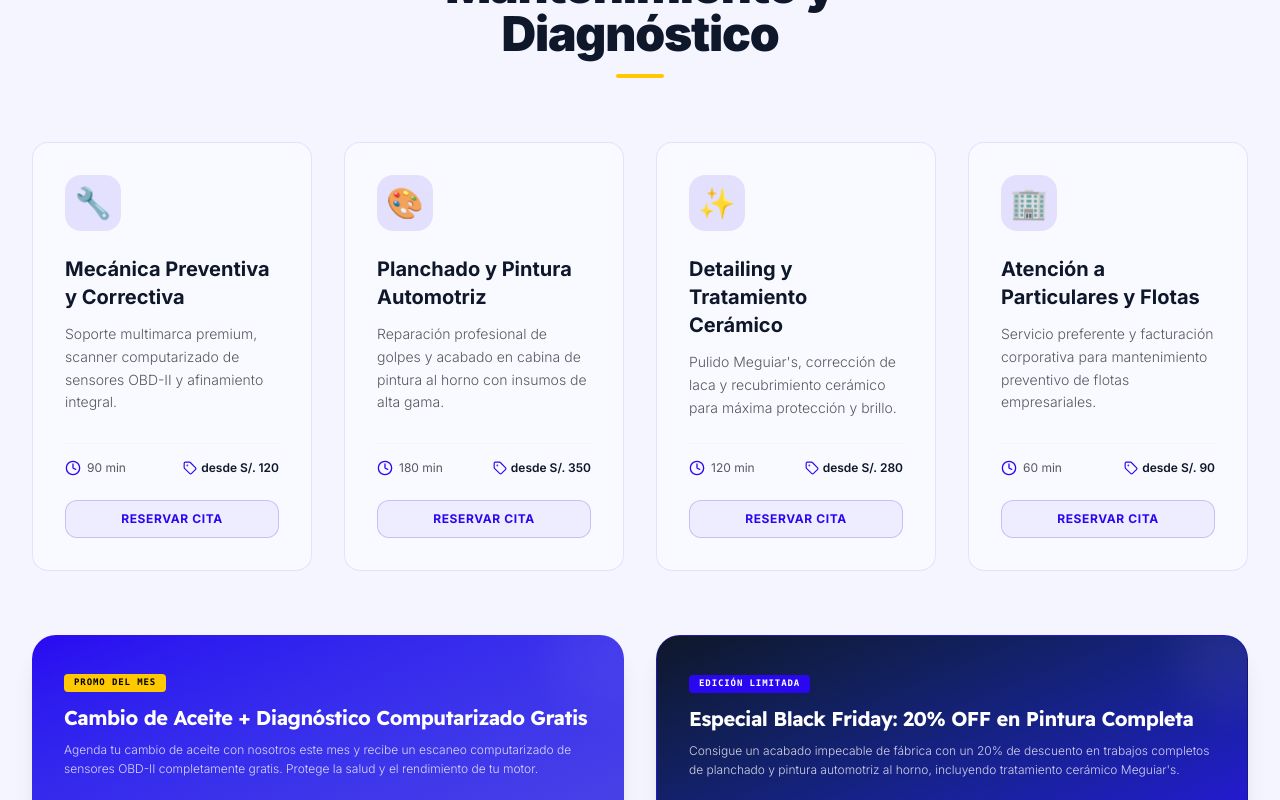
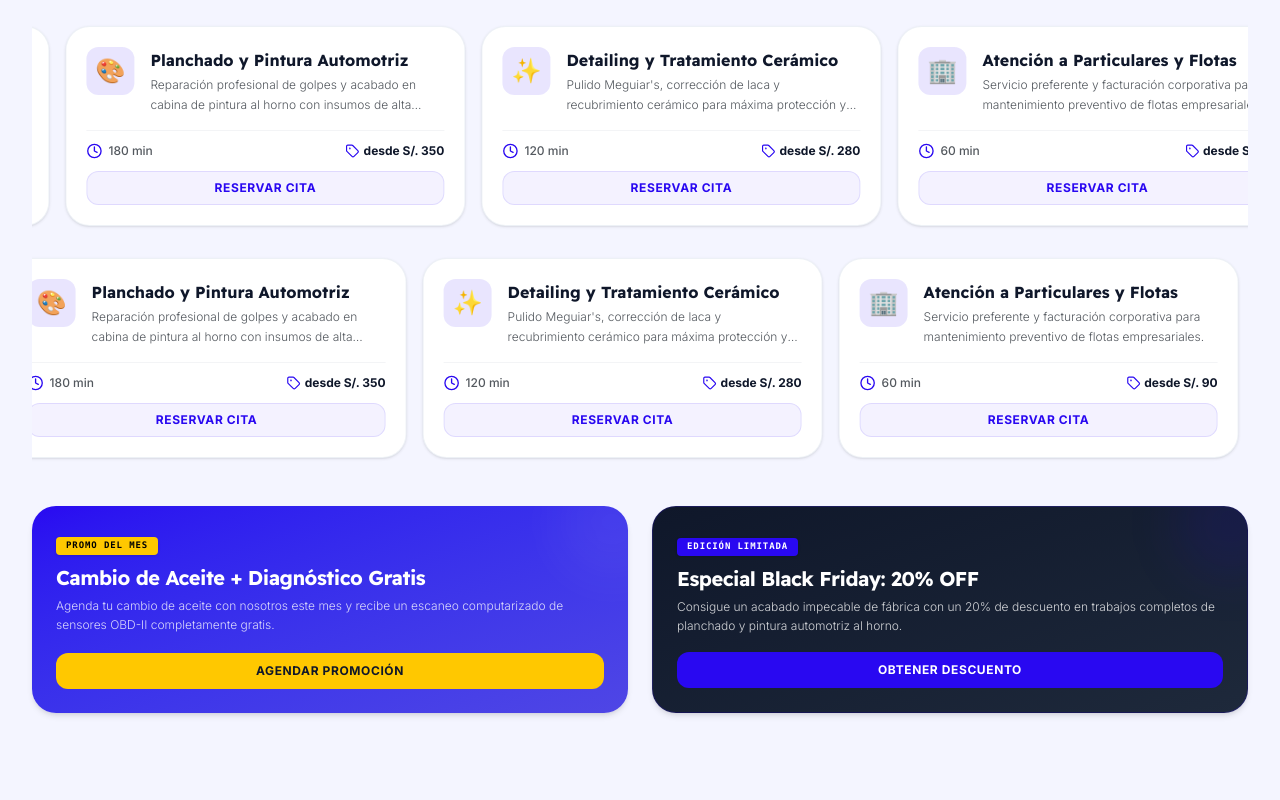
Before and after one commit to em3rc0dTh/VtkALL-Demo-Pack1_Gallo, a Next.js app in the folder frontend/: page / in a window 1280 px wide. Shown: the part 1540-2340 px from the top of the page. Built offline with nearby package versions, Linux system fonts and the light colour scheme; no server answers.

Commit message:
[Eduardo] New services and change footer

```diff
--- a/frontend/components/landing/Servicios.js
+++ b/frontend/components/landing/Servicios.js
@@ -1,43 +1,72 @@
-'use client';
+"use client";
 
-import { motion } from 'framer-motion';
-import { Clock, Tag } from 'lucide-react';
+import { useState } from "react";
+import { motion } from "framer-motion";
+import { Clock, Tag } from "lucide-react";
 
 export default function Servicios({ servicios = [], onOpenChat }) {
-  // Servicios por defecto por si no cargó la API aún
+  const [isPaused, setIsPaused] = useState(false);
+
   const defaultServicios = [
-    { nombre: 'Mecánica Preventiva y Correctiva', descripcion: 'Soporte multimarca premium, scanner computarizado de sensores OBD-II y afinamiento integral.', duracion_minutos: 90, precio_base: 120, icono: '🔧' },
-    { nombre: 'Planchado y Pintura Automotriz', descripcion: 'Reparación profesional de golpes y acabado en cabina de pintura al horno con insumos de alta gama.', duracion_minutos: 180, precio_base: 350, icono: '🎨' },
-    { nombre: 'Detailing y Tratamiento Cerámico', descripcion: 'Pulido Meguiar\'s, corrección de laca y recubrimiento cerámico para máxima protección y brillo.', duracion_minutos: 120, precio_base: 280, icono: '✨' },
-    { nombre: 'Atención a Particulares y Flotas', descripcion: 'Servicio preferente y facturación corporativa para mantenimiento preventivo de flotas empresariales.', duracion_minutos: 60, precio_base: 90, icono: '🏢' }
+    {
+      nombre: "Mecánica Preventiva y Correctiva",
+      descripcion: "Soporte multimarca premium, scanner computarizado de sensores OBD-II y afinamiento integral.",
+      duracion_minutos: 90,
+      precio_base: 120,
+      icono: "🔧",
+    },
+    {
+      nombre: "Planchado y Pintura Automotriz",
+      descripcion: "Reparación profesional de golpes y acabado en cabina de pintura al horno con insumos de alta gama.",
+      duracion_minutos: 180,
+      precio_base: 350,
+      icono: "🎨",
+    },
+    {
+      nombre: "Detailing y Tratamiento Cerámico",
+      descripcion: "Pulido Meguiar's, corrección de laca y recubrimiento cerámico para máxima protección y brillo.",
+      duracion_minutos: 120,
+      precio_base: 280,
+      icono: "✨",
+    },
+    {
+      nombre: "Atención a Particulares y Flotas",
+      descripcion: "Servicio preferente y facturación corporativa para mantenimiento preventivo de flotas empresariales.",
+      duracion_minutos: 60,
+      precio_base: 90,
+      icono: "🏢",
+    },
   ];
 
   const listado = servicios.length > 0 ? servicios : defaultServicios;
 
   return (
-    <section id="servicios" className="py-28 bg-[#F4F5FF] relative border-b border-gray-200/50">
+    <section
+      id="servicios"
+      className="py-24 bg-[#F4F5FF] relative border-b border-gray-200/50 overflow-hidden"
+    >
       <div className="max-w-7xl mx-auto px-6 md:px-8">
 
         {/* Métricas rápidas de Gallo Autos */}
-        <div className="flex flex-wrap justify-center gap-8 mb-12 text-center text-[#54595F] text-xs font-semibold uppercase tracking-wider">
-          <div className="flex items-center gap-2 px-4 py-2 rounded-full bg-[#2908F1]/5 border border-[#2908F1]/10">
+        <div className="flex flex-wrap justify-center gap-3 md:gap-6 mb-8 text-center text-[#54595F] text-xs font-semibold uppercase tracking-wider">
+          <div className="flex items-center gap-2 px-4 py-2 rounded-full bg-[#2908F1]/5 border border-[#2908F1]/10 backdrop-blur-sm">
             🕒 Entrega Promedio: 48 Horas
           </div>
-          <div className="flex items-center gap-2 px-4 py-2 rounded-full bg-[#2908F1]/5 border border-[#2908F1]/10">
+          <div className="flex items-center gap-2 px-4 py-2 rounded-full bg-[#2908F1]/5 border border-[#2908F1]/10 backdrop-blur-sm">
             🤝 Clientes Particulares y Flotas
           </div>
-          <div className="flex items-center gap-2 px-4 py-2 rounded-full bg-[#2908F1]/5 border border-[#2908F1]/10">
+          <div className="flex items-center gap-2 px-4 py-2 rounded-full bg-[#2908F1]/5 border border-[#2908F1]/10 backdrop-blur-sm">
             🏆 Garantía por Escrito
           </div>
         </div>
 
         {/* Header de la sección */}
-        <div className="text-center max-w-2xl mx-auto mb-16">
+        <div className="text-center max-w-2xl mx-auto mb-10">
           <motion.span
             initial={{ opacity: 0 }}
             whileInView={{ opacity: 1 }}
             viewport={{ once: true }}
-            className="text-xs font-bold tracking-widest text-[#2908F1] uppercase block mb-3"
+            className="text-xs font-bold tracking-widest text-[#2908F1] uppercase block mb-1"
           >
             NUESTRAS ESPECIALIDADES
           </motion.span>
@@ -46,40 +75,24 @@ export default function Servicios({ servicios = [], onOpenChat }) {
             whileInView={{ opacity: 1, y: 0 }}
             viewport={{ once: true }}
             transition={{ duration: 0.5 }}
-            className="text-3xl md:text-5xl font-black text-[#0F172A] tracking-tight"
+            className="text-3xl md:text-4xl font-black text-[#0F172A] tracking-tight"
+            style={{ fontFamily: "'Readex Pro', sans-serif" }}
           >
             Mantenimiento y Diagnóstico
           </motion.h2>
-          <div className="w-12 h-1 bg-[#FFC800] mx-auto mt-4 rounded-full" />
+          <div className="w-12 h-1 bg-[#FFC800] mx-auto mt-3 rounded-full" />
         </div>
 
-        {/* Grid de Servicios */}
-        <div className="grid grid-cols-1 sm:grid-cols-2 lg:grid-cols-4 gap-8">
-          {listado.map((s, idx) => (
-            <motion.div
-              key={s.nombre}
-              initial={{ opacity: 0, y: 30 }}
-              whileInView={{ opacity: 1, y: 0 }}
-              viewport={{ once: true }}
-              transition={{ duration: 0.6, delay: idx * 0.1 }}
-              whileHover={{ y: -8, borderColor: '#2908F1' }}
-              className="p-8 rounded-2xl bg-[#F9FAFF] border border-[#2908F1]/10 transition-all duration-300 flex flex-col justify-between group hover:shadow-xl hover:shadow-blue-900/5"
-            >
-              <div>
-                <div className="w-14 h-14 rounded-2xl bg-[#2908F1]/10 flex items-center justify-center text-3xl mb-6 group-hover:bg-[#2908F1]/20 group-hover:scale-110 transition-all duration-300 relative">
-                  <span className="group-hover:animate-engine-vibrate inline-block">
-                    {s.icono || '🔧'}
-                  </span>
-                </div>
-                <h3 className="text-xl font-bold text-[#0F172A] mb-3 group-hover:text-[#2908F1] transition-colors duration-200">
-                  {s.nombre}
-                </h3>
-                <p className="text-[#54595F] text-sm leading-relaxed mb-6 font-light">
-                  {s.descripcion}
-                </p>
-              </div>
-
+        {/* Carrusel horizontal infinito de dos filas (serpentina) */}
         <style jsx global>{`
+          @keyframes scrollServicesLeft {
+            0% { transform: translate3d(0, 0, 0); }
+            100% { transform: translate3d(-50%, 0, 0); }
+          }
+          @keyframes scrollServicesRight {
+            0% { transform: translate3d(-50%, 0, 0); }
+            100% { transform: translate3d(0, 0, 0); }
+          }
           @keyframes engineVibrate {
             0% { transform: translate(0, 0) rotate(0deg); }
             20% { transform: translate(-1px, 1px) rotate(-1deg); }
@@ -88,62 +101,162 @@ export default function Servicios({ servicios = [], onOpenChat }) {
             80% { transform: translate(1.5px, 1px) rotate(1deg); }
             100% { transform: translate(0, 0) rotate(0deg); }
           }
-                .group-hover\\:animate-engine-vibrate {
-                  animation: engineVibrate 0.15s linear infinite;
+          .services-carousel-left {
+            display: flex;
+            gap: 16px;
+            width: max-content;
+            animation: scrollServicesLeft 45s linear infinite;
           }
-                /* Tailwind class support for direct reference */
-                .group:hover .group-hover\\:animate-engine-vibrate {
-                  animation: engineVibrate 0.15s linear infinite;
+          .services-carousel-right {
+            display: flex;
+            gap: 16px;
+            width: max-content;
+            animation: scrollServicesRight 45s linear infinite;
+          }
+          .services-carousel-left.paused,
+          .services-carousel-right.paused {
+            animation-play-state: paused;
           }
         `}</style>
 
-              <div>
-                <div className="flex items-center justify-between text-xs text-[#54595F] border-t border-gray-100 pt-4 mb-6">
-                  <span className="flex items-center gap-1.5">
-                    <Clock className="w-4 h-4 text-[#2908F1]" /> {s.duracion_minutos} min
+        {/* Fila superior - desplazamiento izquierda */}
+        <div
+          className="overflow-hidden mb-4 py-2"
+          onMouseEnter={() => setIsPaused(true)}
+          onMouseLeave={() => setIsPaused(false)}
+        >
+          <div className={`services-carousel-left ${isPaused ? "paused" : ""}`}>
+            {[...listado, ...listado, ...listado].map((s, idx) => (
+              <div
+                key={`top-${s.nombre}-${idx}`}
+                className="shrink-0 w-[350px] md:w-[400px] p-5 rounded-[24px] bg-white border border-slate-200/60 shadow-sm flex flex-col justify-between group hover:shadow-lg hover:border-[#2908F1]/40 transition-all duration-300 transform hover:-translate-y-1"
+              >
+                {/* Estructura Contenido Superior */}
+                <div className="flex flex-row items-start gap-4 mb-4">
+                  {/* BLOQUE IZQUIERDA: Icono */}
+                  <div className="w-12 h-12 shrink-0 rounded-xl bg-[#2908F1]/10 flex items-center justify-center text-2xl group-hover:bg-[#2908F1]/20 group-hover:scale-110 transition-all duration-300 relative select-none">
+                    <span className="group-hover:animate-[engineVibrate_0.15s_linear_infinite] inline-block">
+                      {s.icono || "🔧"}
                     </span>
-                  <span className="flex items-center gap-1 font-semibold text-[#0F172A]">
+                  </div>
+
+                  {/* BLOQUE DERECHA: Textos */}
+                  <div className="flex flex-col space-y-1 pt-0.5">
+                    <h3 className="text-base font-bold text-[#0F172A] group-hover:text-[#2908F1] transition-colors duration-200 leading-snug" style={{ fontFamily: "'Readex Pro', sans-serif" }}>
+                      {s.nombre}
+                    </h3>
+                    <p className="text-[#54595F] text-xs leading-relaxed font-light line-clamp-2">
+                      {s.descripcion}
+                    </p>
+                  </div>
+                </div>
+
+                {/* Contenido Inferior: Métricas y Botón */}
+                <div className="space-y-3">
+                  <div className="flex items-center justify-between text-xs text-[#54595F] border-t border-gray-100 pt-3">
+                    <span className="flex items-center gap-1.5 font-medium">
+                      <Clock className="w-4 h-4 text-[#2908F1]" />
+                      {s.duracion_minutos} min
+                    </span>
+                    <span className="flex items-center gap-1 font-bold text-[#0F172A]">
                       <Tag className="w-3.5 h-3.5 text-[#2908F1]" /> desde S/. {s.precio_base}
                     </span>
                   </div>
+
                   <button
                     onClick={() => onOpenChat(`Hola, me interesa agendar una cita para ${s.nombre}`)}
-                  className="w-full py-2.5 rounded-xl text-xs font-bold tracking-wider text-[#2908F1] bg-[#2908F1]/5 border border-[#2908F1]/20 group-hover:bg-[#2908F1] group-hover:text-white group-hover:border-[#2908F1] transition-all duration-300 cursor-pointer"
+                    className="w-full py-2 rounded-xl text-xs font-bold tracking-wider text-[#2908F1] bg-[#2908F1]/5 border border-[#2908F1]/10 group-hover:bg-[#2908F1] group-hover:text-white group-hover:border-[#2908F1] transition-all duration-300 cursor-pointer text-center"
                   >
                     RESERVAR CITA
                   </button>
                 </div>
-            </motion.div>
+              </div>
             ))}
+          </div>
+        </div>
+
+        {/* Fila inferior - desplazamiento derecha */}
+        <div
+          className="overflow-hidden py-2"
+          onMouseEnter={() => setIsPaused(true)}
+          onMouseLeave={() => setIsPaused(false)}
+        >
+          <div className={`services-carousel-right ${isPaused ? "paused" : ""}`}>
+            {[...listado, ...listado, ...listado].map((s, idx) => (
+              <div
+                key={`bottom-${s.nombre}-${idx}`}
+                className="shrink-0 w-[350px] md:w-[400px] p-5 rounded-[24px] bg-white border border-slate-200/60 shadow-sm flex flex-col justify-between group hover:shadow-lg hover:border-[#2908F1]/40 transition-all duration-300 transform hover:-translate-y-1"
+              >
+                {/* Estructura Contenido Superior */}
+                <div className="flex flex-row items-start gap-4 mb-4">
+                  {/* BLOQUE IZQUIERDA: Icono */}
+                  <div className="w-12 h-12 shrink-0 rounded-xl bg-[#2908F1]/10 flex items-center justify-center text-2xl group-hover:bg-[#2908F1]/20 group-hover:scale-110 transition-all duration-300 relative select-none">
+                    <span className="group-hover:animate-[engineVibrate_0.15s_linear_infinite] inline-block">
+                      {s.icono || "🔧"}
+                    </span>
+                  </div>
+
+                  {/* BLOQUE DERECHA: Textos */}
+                  <div className="flex flex-col space-y-1 pt-0.5">
+                    <h3 className="text-base font-bold text-[#0F172A] group-hover:text-[#2908F1] transition-colors duration-200 leading-snug" style={{ fontFamily: "'Readex Pro', sans-serif" }}>
+                      {s.nombre}
+                    </h3>
+                    <p className="text-[#54595F] text-xs leading-relaxed font-light line-clamp-2">
+                      {s.descripcion}
+                    </p>
+                  </div>
+                </div>
+
+                {/* Contenido Inferior: Métricas y Botón */}
+                <div className="space-y-3">
+                  <div className="flex items-center justify-between text-xs text-[#54595F] border-t border-gray-100 pt-3">
+                    <span className="flex items-center gap-1.5 font-medium">
+                      <Clock className="w-4 h-4 text-[#2908F1]" />
+                      {s.duracion_minutos} min
+                    </span>
+                    <span className="flex items-center gap-1 font-bold text-[#0F172A]">
+                      <Tag className="w-3.5 h-3.5 text-[#2908F1]" /> desde S/. {s.precio_base}
+                    </span>
+                  </div>
+
+                  <button
+                    onClick={() => onOpenChat(`Hola, me interesa agendar una cita para ${s.nombre}`)}
+                    className="w-full py-2 rounded-xl text-xs font-bold tracking-wider text-[#2908F1] bg-[#2908F1]/5 border border-[#2908F1]/10 group-hover:bg-[#2908F1] group-hover:text-white group-hover:border-[#2908F1] transition-all duration-300 cursor-pointer text-center"
+                  >
+                    RESERVAR CITA
+                  </button>
+                </div>
+              </div>
+            ))}
+          </div>
         </div>
 
         {/* Sección de Ofertas Especiales */}
-        <div className="grid grid-cols-1 md:grid-cols-2 gap-8 mt-16">
-
+        <div className="grid grid-cols-1 md:grid-cols-2 gap-6 mt-10">
           {/* Promoción del Mes */}
           <motion.div
-            initial={{ opacity: 0, y: 20 }}
+            initial={{ opacity: 0, y: 15 }}
             whileInView={{ opacity: 1, y: 0 }}
             viewport={{ once: true }}
-            transition={{ duration: 0.6 }}
-            className="p-8 rounded-3xl bg-gradient-to-br from-[#2908F1] to-[#4F46E5] text-white border-none relative overflow-hidden shadow-xl"
+            transition={{ duration: 0.5 }}
+            className="p-6 rounded-[24px] bg-gradient-to-br from-[#2908F1] to-[#4F46E5] text-white relative overflow-hidden shadow-md group"
           >
             <div className="absolute top-0 right-0 -mt-10 -mr-10 w-28 h-28 rounded-full bg-white/5 blur-xl pointer-events-none" />
-            <div className="flex flex-col h-full justify-between gap-6">
+            <div className="flex flex-col h-full justify-between gap-4 relative z-10">
               <div>
-                <span className="inline-block px-2.5 py-0.5 rounded bg-[#FFC800] text-black font-mono font-bold text-[9px] uppercase tracking-widest mb-3">
+                <span className="inline-block px-2.5 py-0.5 rounded bg-[#FFC800] text-black font-mono font-black text-[9px] uppercase tracking-widest mb-2.5 shadow-sm">
                   PROMO DEL MES
                 </span>
-                <h3 className="text-xl font-bold text-white tracking-tight" style={{ fontFamily: "'Readex Pro', sans-serif" }}>
-                  Cambio de Aceite + Diagnóstico Computarizado Gratis
+                <h3 className="text-xl font-black text-white tracking-tight leading-tight" style={{ fontFamily: "'Readex Pro', sans-serif" }}>
+                  Cambio de Aceite + Diagnóstico Gratis
                 </h3>
-                <p className="text-white/80 text-xs font-light mt-2 leading-relaxed">
-                  Agenda tu cambio de aceite con nosotros este mes y recibe un escaneo computarizado de sensores OBD-II completamente gratis. Protege la salud y el rendimiento de tu motor.
+                <p className="text-white/80 text-xs font-light mt-1.5 leading-relaxed">
+                  Agenda tu cambio de aceite con nosotros este mes y recibe un escaneo computarizado de sensores OBD-II completamente gratis.
                 </p>
               </div>
               <button
-                onClick={() => onOpenChat('Hola, me interesa la Promo del Mes: Cambio de Aceite + Diagnóstico Gratis')}
-                className="w-full py-3 rounded-xl text-xs font-bold tracking-wider text-[#0F172A] bg-[#FFC800] hover:bg-[#e6b400] transition-all duration-300 shadow-lg shadow-yellow-500/10 cursor-pointer text-center"
+                onClick={() => onOpenChat("Hola, me interesa la Promo del Mes: Cambio de Aceite + Diagnóstico Gratis")}
+                className="w-full py-2.5 rounded-xl text-xs font-bold tracking-wider text-[#0F172A] bg-[#FFC800] hover:bg-white hover:text-[#2908F1] transition-all duration-300 cursor-pointer text-center uppercase"
               >
                 AGENDAR PROMOCIÓN
               </button>
@@ -152,34 +265,33 @@ export default function Servicios({ servicios = [], onOpenChat }) {
 
           {/* Black Friday Especial */}
           <motion.div
-            initial={{ opacity: 0, y: 20 }}
+            initial={{ opacity: 0, y: 15 }}
             whileInView={{ opacity: 1, y: 0 }}
             viewport={{ once: true }}
-            transition={{ duration: 0.6, delay: 0.1 }}
-            className="p-8 rounded-3xl bg-gradient-to-br from-[#0F172A] to-[#2908F1] text-white border border-[#2908F1]/30 relative overflow-hidden shadow-xl"
+            transition={{ duration: 0.5, delay: 0.1 }}
+            className="p-6 rounded-[24px] bg-gradient-to-br from-[#0F172A] to-[#1E293B] text-white border border-[#2908F1]/20 relative overflow-hidden shadow-md group"
           >
-            <div className="absolute top-0 right-0 -mt-10 -mr-10 w-28 h-28 rounded-full bg-white/5 blur-xl pointer-events-none" />
-            <div className="flex flex-col h-full justify-between gap-6">
+            <div className="absolute top-0 right-0 -mt-10 -mr-10 w-28 h-28 rounded-full bg-[#2908F1]/10 blur-xl pointer-events-none" />
+            <div className="flex flex-col h-full justify-between gap-4 relative z-10">
               <div>
-                <span className="inline-block px-2.5 py-0.5 rounded bg-[#2908F1] text-white font-mono font-bold text-[9px] uppercase tracking-widest mb-3">
+                <span className="inline-block px-2.5 py-0.5 rounded bg-[#2908F1] text-white font-mono font-black text-[9px] uppercase tracking-widest mb-2.5 shadow-sm">
                   EDICIÓN LIMITADA
                 </span>
-                <h3 className="text-xl font-bold text-white tracking-tight" style={{ fontFamily: "'Readex Pro', sans-serif" }}>
-                  Especial Black Friday: 20% OFF en Pintura Completa
+                <h3 className="text-xl font-black text-white tracking-tight leading-tight" style={{ fontFamily: "'Readex Pro', sans-serif" }}>
+                  Especial Black Friday: 20% OFF
                 </h3>
-                <p className="text-white/80 text-xs font-light mt-2 leading-relaxed">
-                  Consigue un acabado impecable de fábrica con un 20% de descuento en trabajos completos de planchado y pintura automotriz al horno, incluyendo tratamiento cerámico Meguiar's.
+                <p className="text-white/80 text-xs font-light mt-1.5 leading-relaxed">
+                  Consigue un acabado impecable de fábrica con un 20% de descuento en trabajos completos de planchado y pintura automotriz al horno.
                 </p>
               </div>
               <button
-                onClick={() => onOpenChat('Hola, quiero reservar con el 20% de descuento del Especial Black Friday de Planchado y Pintura')}
-                className="w-full py-3 rounded-xl text-xs font-bold tracking-wider text-white bg-[#2908F1] hover:bg-blue-800 transition-all duration-300 shadow-lg shadow-blue-500/15 cursor-pointer text-center"
+                onClick={() => onOpenChat("Hola, quiero reservar con el 20% de descuento del Especial Black Friday de Planchado y Pintura")}
+                className="w-full py-2.5 rounded-xl text-xs font-bold tracking-wider text-white bg-[#2908F1] hover:bg-white hover:text-[#0F172A] transition-all duration-300 cursor-pointer text-center uppercase"
               >
                 OBTENER DESCUENTO
               </button>
             </div>
           </motion.div>
-
         </div>
 
       </div>
```
Also changed, not shown: frontend/components/landing/Footer.js (+91 -40 lines). Lines whose indentation alone changed are shown as unchanged.
